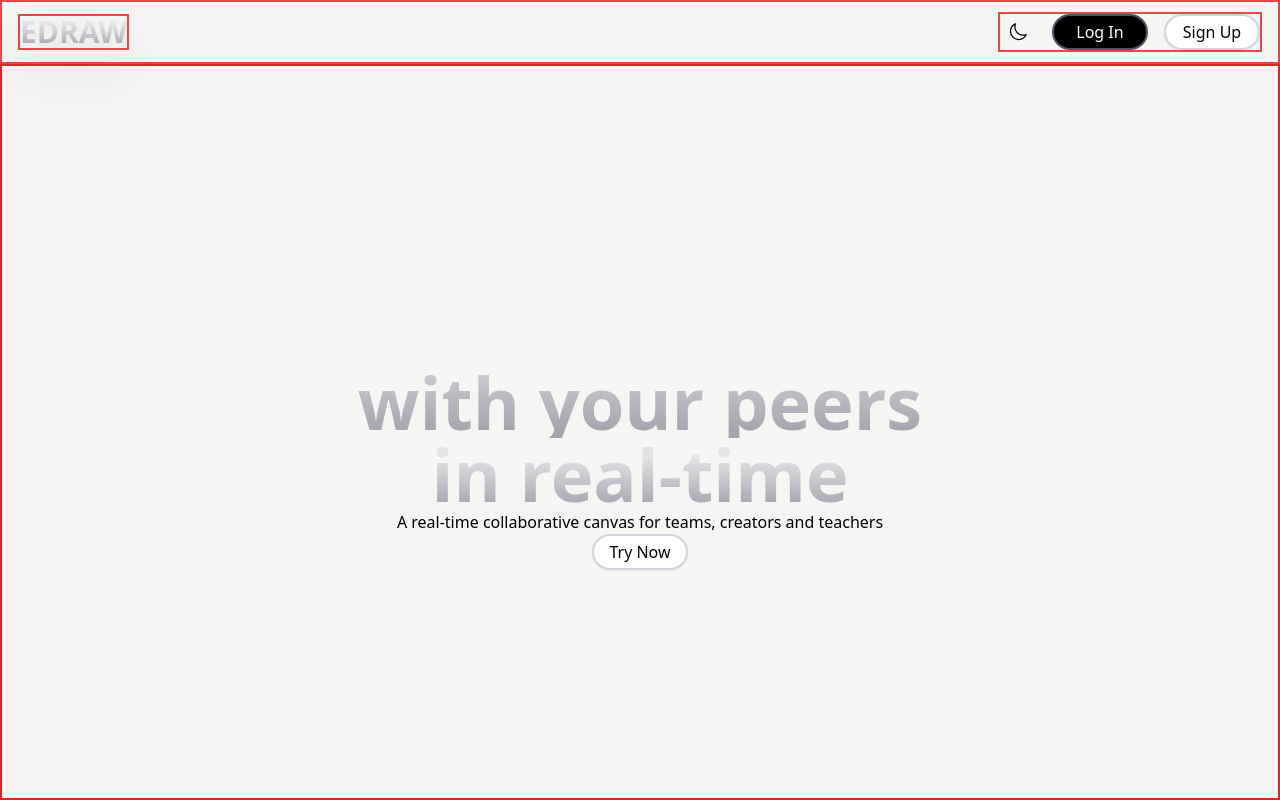
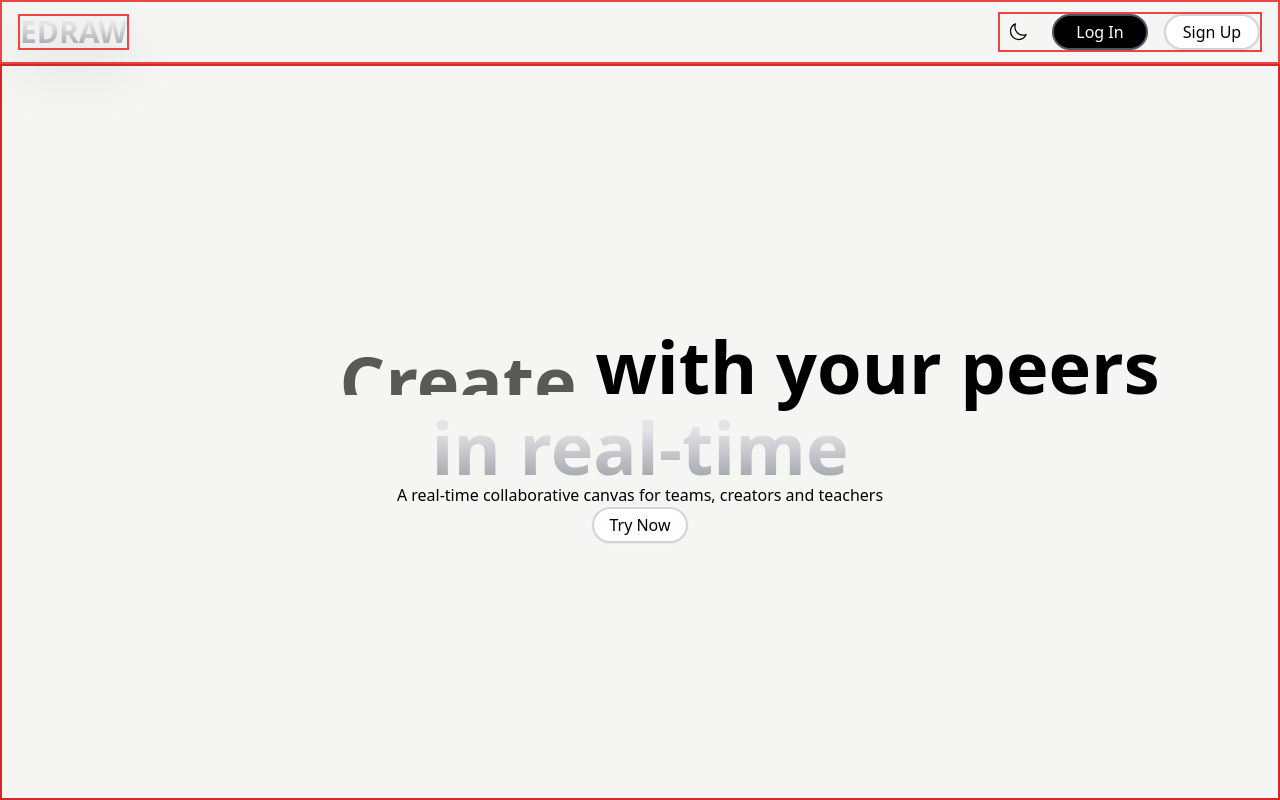
Before and after one commit to S-J-01/edraw, a Next.js app in the folder apps/web/: page / in a window 1280 px wide. Built offline with nearby package versions, Linux system fonts and the light colour scheme.

Commit message:
[refactor:] refined the animation in hero section

```diff
--- a/apps/web/components/RotateWordsAnimation.tsx
+++ b/apps/web/components/RotateWordsAnimation.tsx
@@ -4,8 +4,8 @@ import { AnimatePresence, motion } from "motion/react"
 import { useEffect, useState } from "react"
 
 export function RotateWordsAnimation({
-  text = "Rotate",
-  words = ["Word 1", "Word 2", "Word 3"],
+  text ,
+  words
 }: {
   text: string
   words: string[]
@@ -19,21 +19,28 @@ setIndex((prevIndex) => (prevIndex + 1) % words.length)
 
 return () => clearInterval(interval)
 }, [])
+const lineHeight = "h-[4.6rem]"
 return (
 
-<div className="text-7xl font-semibold -tracking-4 bg-gradient-to-b from-zinc-200 via-zinc-200 via-[25%] to-zinc-400 inline-block text-transparent bg-clip-text">
+<div className="text-7xl font-semibold -tracking-4 text-black dark:text-white leading-tight">
 
+  <div className={`inline-block align-top ${lineHeight} overflow-hidden`}>
+
+    <span className="inline-block text-right min-w-[28.5rem]">
   <AnimatePresence mode="wait">
-    <motion.p
+    <motion.span
+    className="inline-block"
       key={words[index]}
       initial={{ opacity: 0, y: -40 }}
       animate={{ opacity: 1, y: 0 }}
       exit={{ opacity: 0, y: 40 }}
-      transition={{ duration: 0.5 }}
+      transition={{ duration: 2.0 }}
     >
       {words[index]}
-    </motion.p>
+    </motion.span>
   </AnimatePresence>
+  </span>
+  </div>
   {' '}{text}
 </div>
 ) }
```
